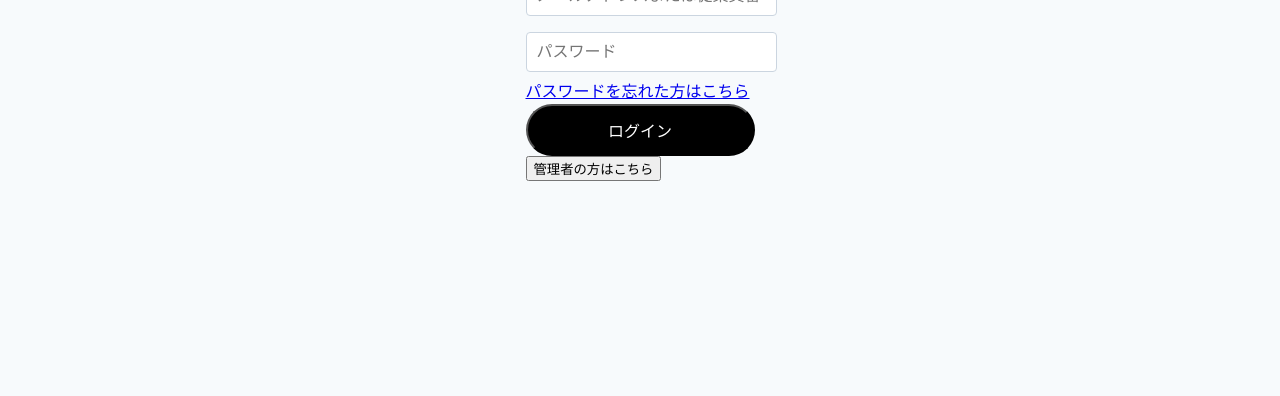
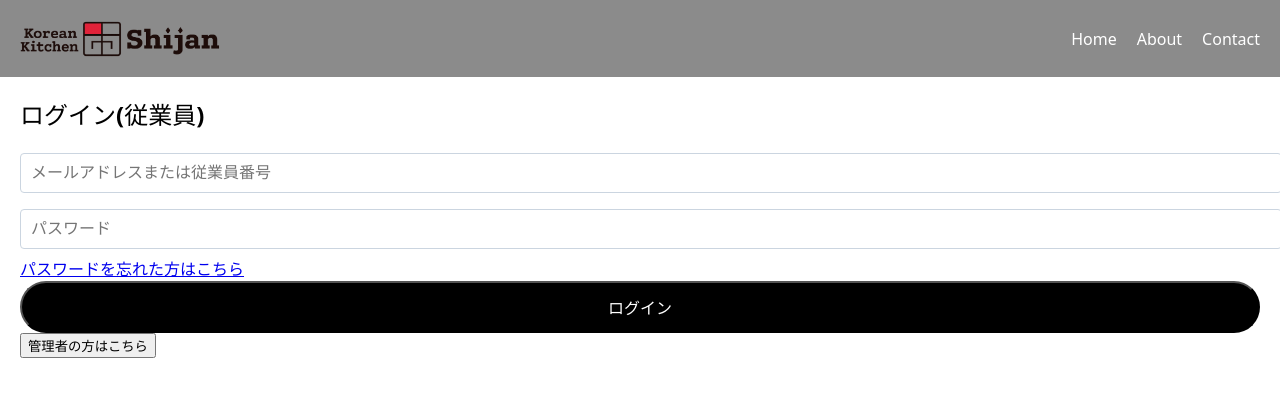
Before and after one commit to kei0101xw/web-shift-manager, a React (Vite) app in the folder frontend/: page /loginemployee in a window 1280 px wide. Shown: the top 396 px of the page. Built offline with nearby package versions, Linux system fonts and the light colour scheme.

Commit message:
[fix] CSSの不具合を修正

```diff
--- a/frontend/src/pages/LoginEmployee.css
+++ b/frontend/src/pages/LoginEmployee.css
@@ -1,13 +1,17 @@
 /* 基本の背景 */
-body {
+/* body {
   font-family: "Arial", sans-serif;
-  background-color: #f7fafc; /* 背景色 */
+  background-color: #f7fafc;
   margin: 0;
   padding: 0;
   display: flex;
   justify-content: center;
   align-items: center;
   height: 10vh;
+} */
+
+.login-em-container {
+  margin: 20px;
 }
 
 /* ログインフォーム */
--- a/frontend/src/pages/LoginEmployee.jsx
+++ b/frontend/src/pages/LoginEmployee.jsx
@@ -1,5 +1,6 @@
 import React, { useState } from "react";
 import "./LoginEmployee.css"; // CSSのインポート
+import Header from "../components/Header";
 
 export default function LoginForm() {
   const [emailOrId, setEmailOrId] = useState("");
@@ -41,6 +42,9 @@ export default function LoginForm() {
   };
 
   return (
+    <>
+      <Header />
+      <div className="login-em-container">
         <div className="flex items-center justify-center h-screen bg-gray-100">
           <form
             onSubmit={handleSubmit}
@@ -121,5 +125,7 @@ export default function LoginForm() {
             </button>
           </form>
         </div>
+      </div>
+    </>
   );
 }
```
Lines whose indentation alone changed are shown as unchanged.
